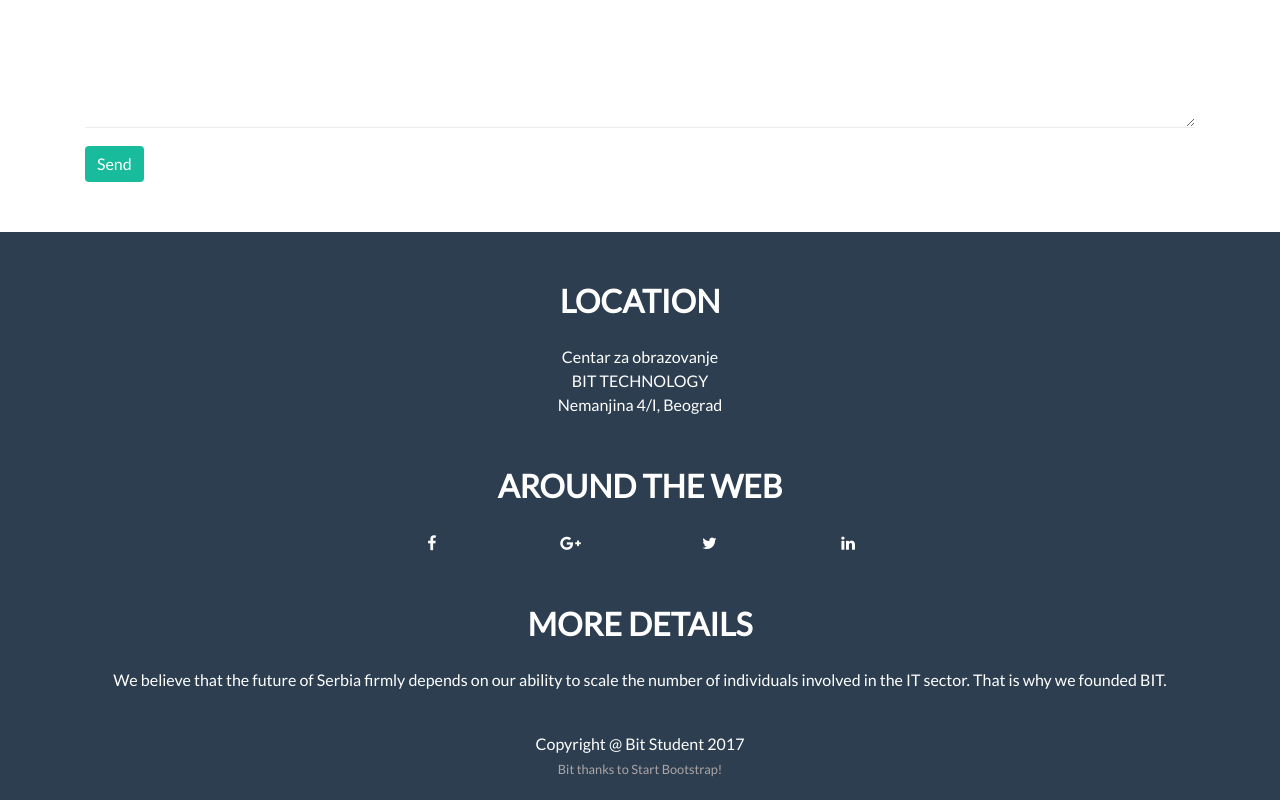
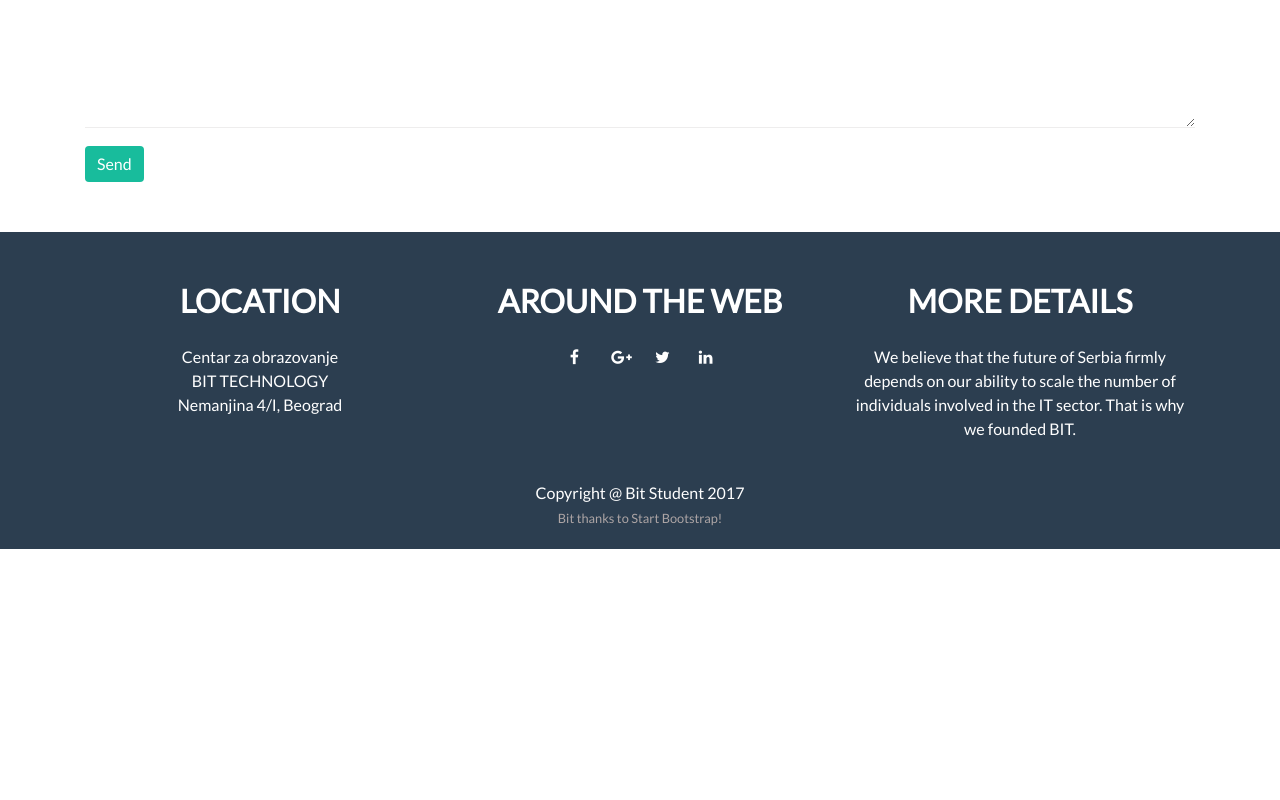
Before and after one commit to Margie91/bit-web, a plain HTML site: page HTML/project/index.html in a window 1280 px wide. Shown: the part 3941-4741 px from the top of the page. After the commit the page ends 4490 px from the top, so only its background shows below. Drawn offline with nearby package versions, Linux system fonts and the light colour scheme.

Commit message:
small change

```diff
--- a/HTML/project/index.html
+++ b/HTML/project/index.html
@@ -114,13 +114,13 @@
     <div class="footer">
         <div class="container">
             <div class="row">
-                <div class="col-sm-12">
+                <div class="col-sm-12 col-md-4">
                     <h2>LOCATION</h2>
                     <p>Centar za obrazovanje</p>
                     <p>BIT TECHNOLOGY</p>
                     <p>Nemanjina 4/I, Beograd</p>
                 </div>
-                <div class="col-sm-12">
+                <div class="col-sm-12 col-md-4">
                     <h2>AROUND THE WEB</h2>
                     <div class="row social">
                         <div class="col-3"><i class="fa fa-facebook" aria-hidden="true"></i></div>
@@ -130,7 +130,7 @@
                     </div>
 
                 </div>
-                <div class="col-sm-12">
+                <div class="col-sm-12 col-md-4">
                     <h2>MORE DETAILS</h2>
                     <p>We believe that the future of Serbia firmly depends on our ability to scale the number of individuals
                         involved in the IT sector. That is why we founded BIT.</p>
```
